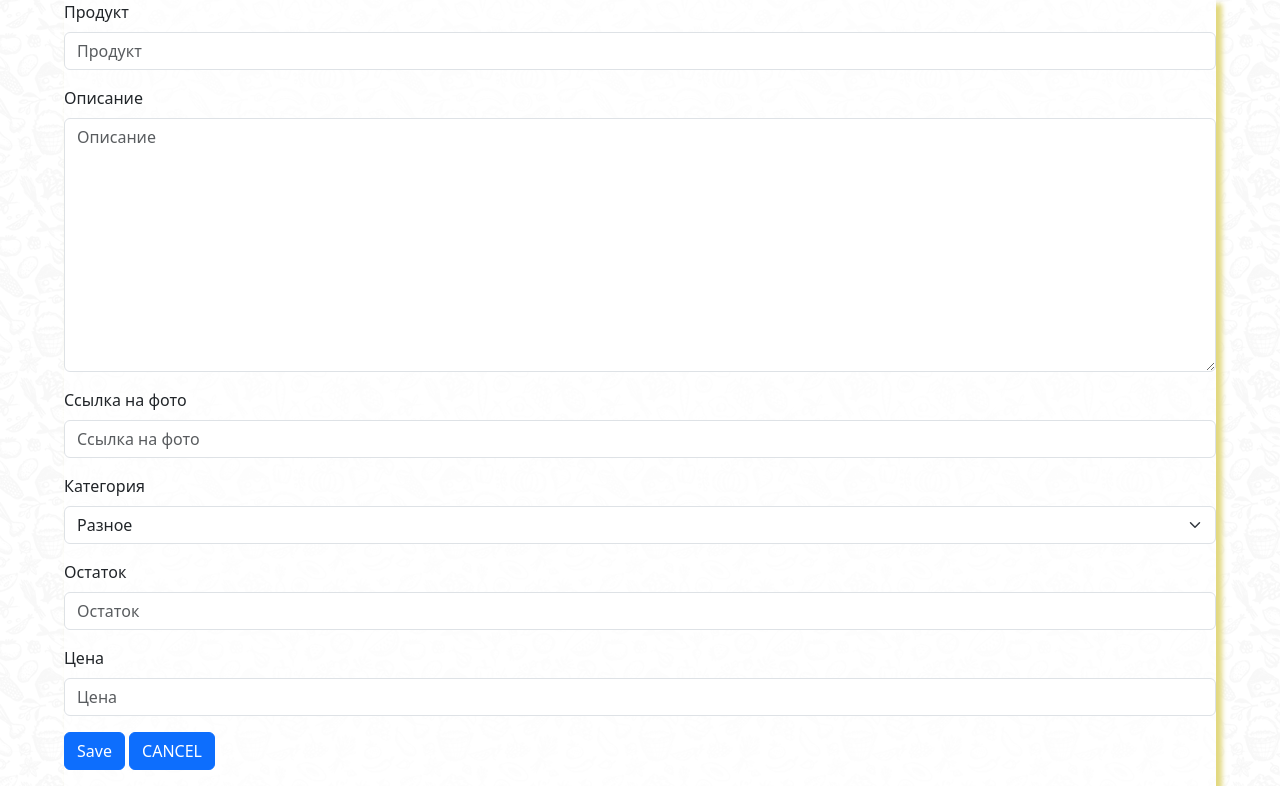
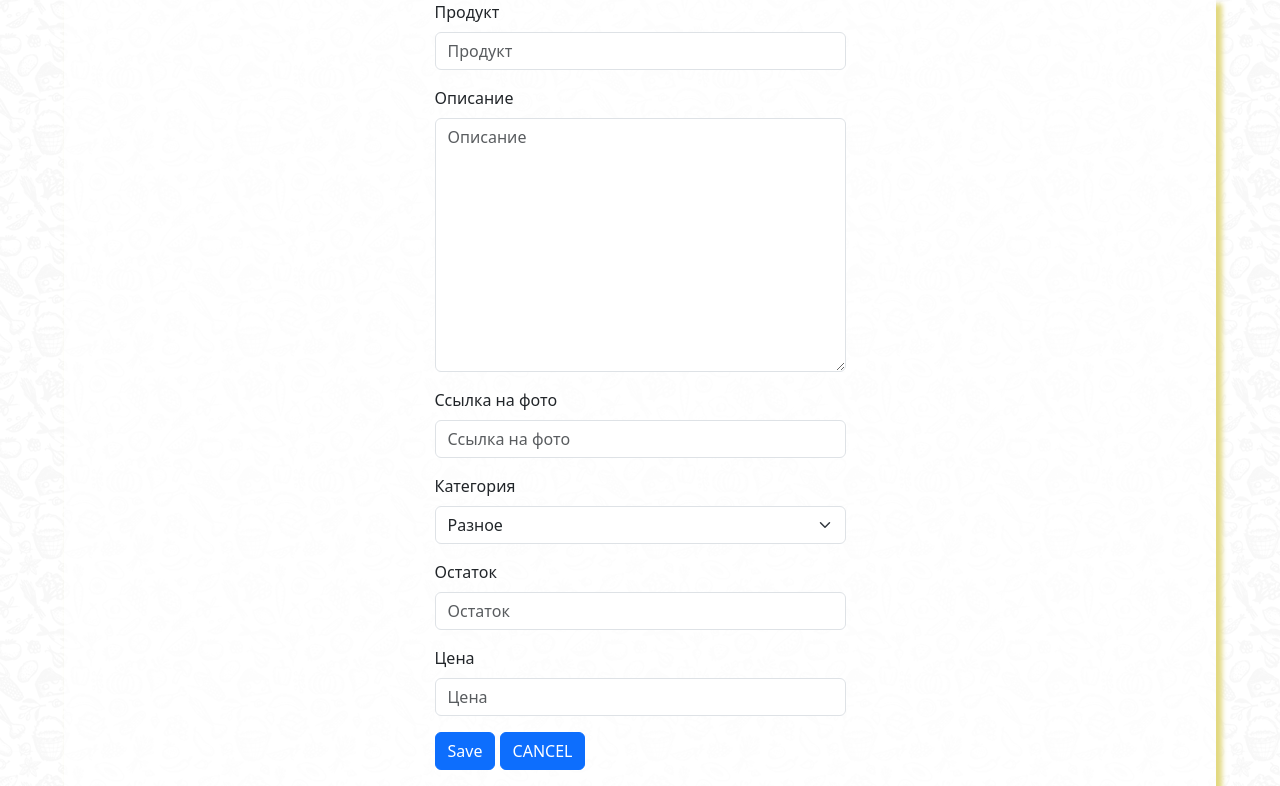
Before and after one commit to almas-rak/home_work_60_almas_rakysbayev, a Django app: page /add/product/ in a window 1280 px wide. Shown: the part 56-842 px from the top of the page. Run offline with Django 4.2, Linux system fonts and the light colour scheme; some libraries are stand-ins or nearby versions.

Commit message:
правка стилий

```diff
--- a/source/static/styles/style.css
+++ b/source/static/styles/style.css
@@ -19,6 +19,10 @@ body{
     position: relative;
 
     box-shadow: 5px 5px 5px 1px #e2d87e;
+}
+
+.content{
+margin: 0 auto;
 }
 
 .content-main{
@@ -72,8 +76,3 @@ body{
     width: 250px;
     height: 750px;
 }
-
-.content{
-    width: 1250px;
-    position: relative;
-}
```
